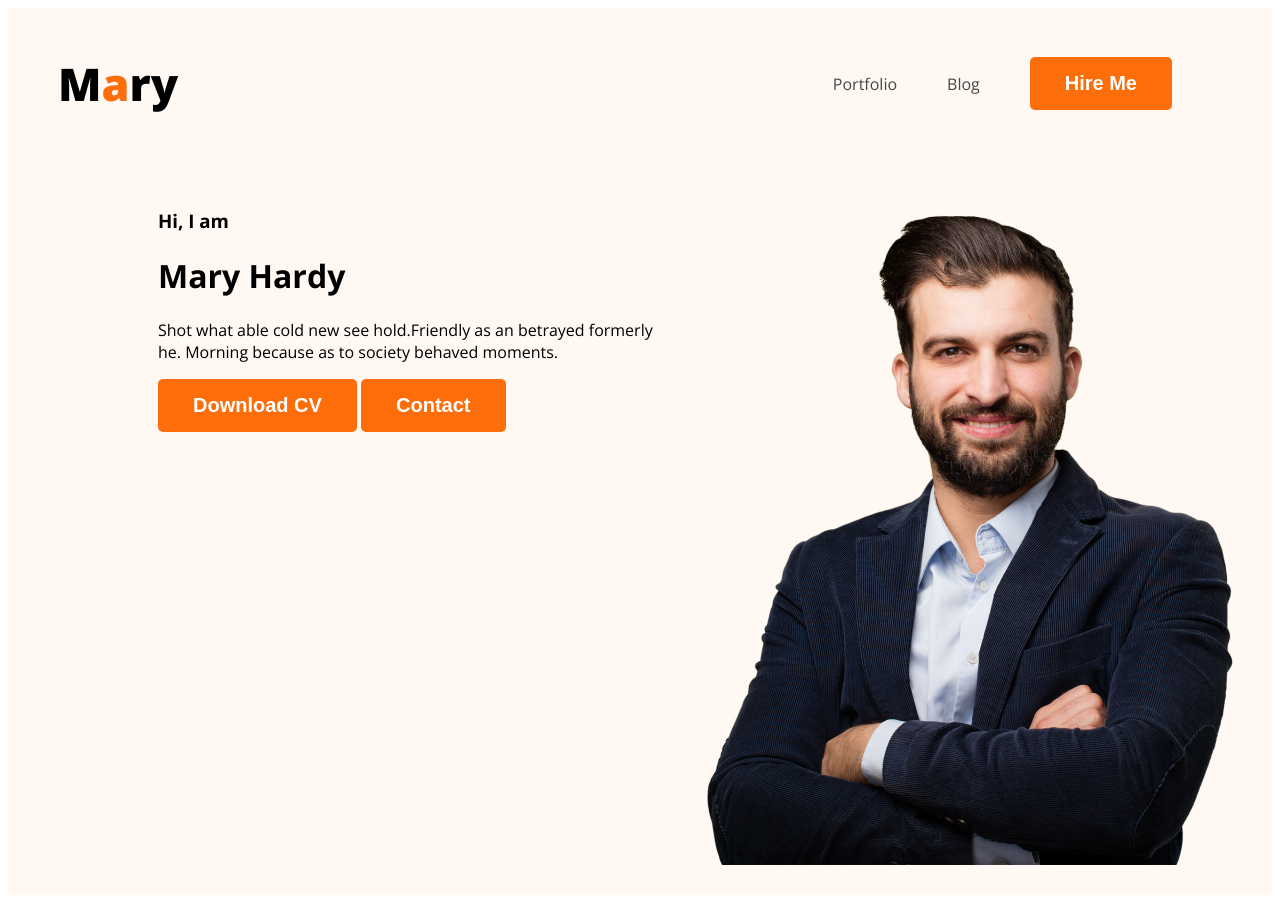
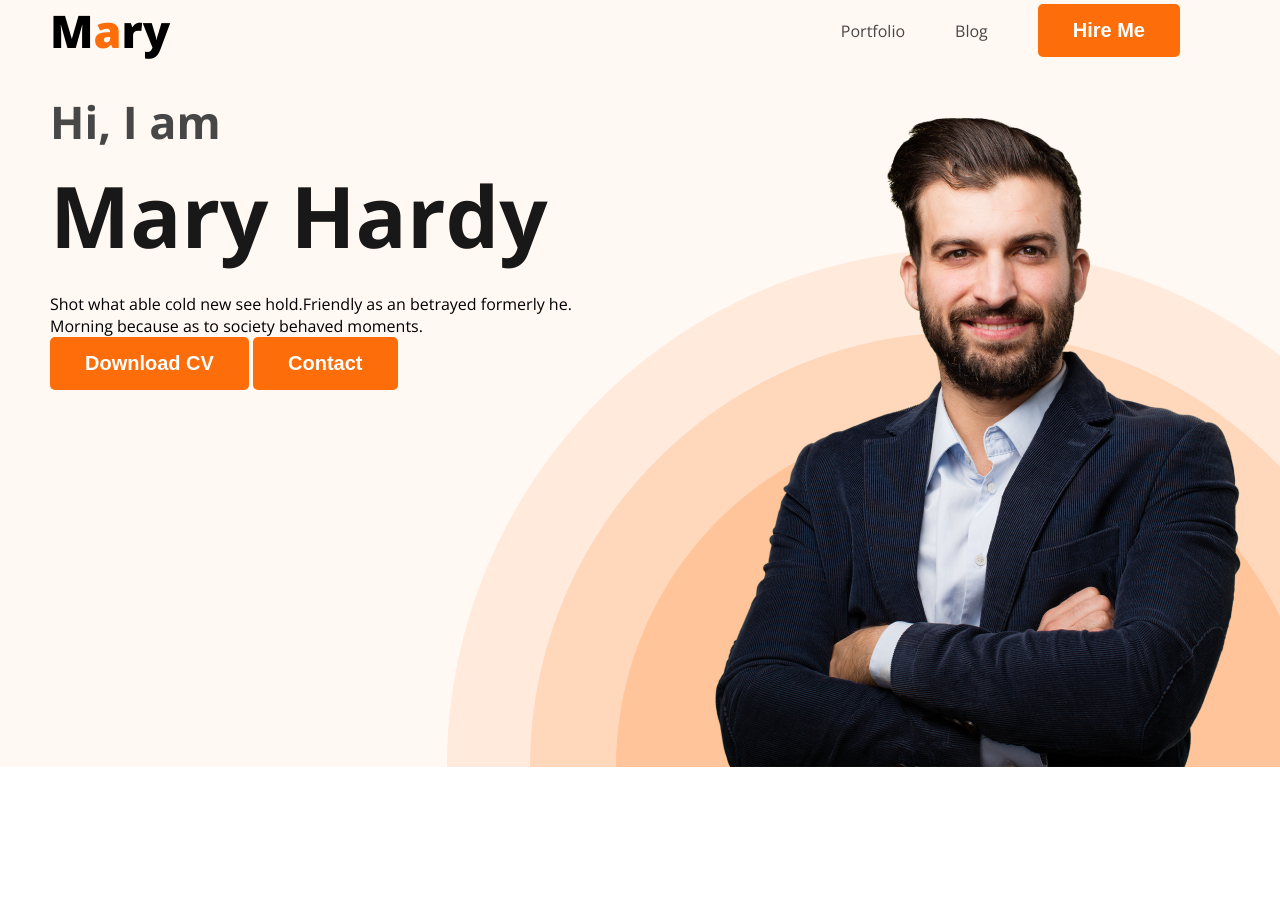
Before and after one commit to sazzadtalukder/developer-portfolio, a plain HTML site: page index.html in a window 1280 px wide. After the commit the page ends 800 px from the top, so only its background shows below. Drawn offline with nearby package versions, Linux system fonts and the light colour scheme.

Commit message:
header done

```diff
--- a/index.html
+++ b/index.html
@@ -20,9 +20,9 @@
             </ul>
         </nav>
         <div class="banner">
-            <div>
-                <h3>Hi, I  am</h3>
-                <h1>Mary Hardy</h1>
+            <div class="banner-content">
+                <h3 class="banner-greeting">Hi, I  am</h3>
+                <h1 class="banner-title">Mary Hardy</h1>
                 <p>Shot what able cold new see hold.Friendly as an betrayed formerly he. Morning because as to society behaved moments.</p>
                 <button class="btn-primary">Download CV</button>
                 <button class="btn-primary">Contact</button>
--- a/styles/portfolio.css
+++ b/styles/portfolio.css
@@ -1,3 +1,7 @@
+*{
+    margin: 0px;
+    /* padding: 0px; */
+}
 body {
     font-family: 'Open Sans', sans-serif;
 }
@@ -14,6 +18,7 @@ body {
     padding: 15px 35px;
 
 }
+/* header section style */
 nav {
     display: flex;
     justify-content: space-between;
@@ -40,10 +45,32 @@ header{
     background-color: #FFF8F3;
 }
 .banner{
-    padding: 30px 30px 30px 150px;
+    padding: 30px 30px 0px 50px;
     display: flex;
+    background-image: url(../images/header_bg.png);
+    background-repeat: no-repeat;
+    background-position: bottom right;
+    justify-content: space-between ;
 
+}
+.banner-content {
+    max-width: 585px;
 }
 .banner .pofile-pic {
     width: 500px;
 }
+.banner-greeting {
+    font-size: 45px;
+    color: #474747;
+    margin-bottom: 0px;
+
+}
+.banner-title{
+    font-size: 85px;
+    font-weight: 700;
+    color: #181818;
+    margin-top: 5px;
+    margin-bottom: 20px;
+}
+
+/* main section style    */
```
